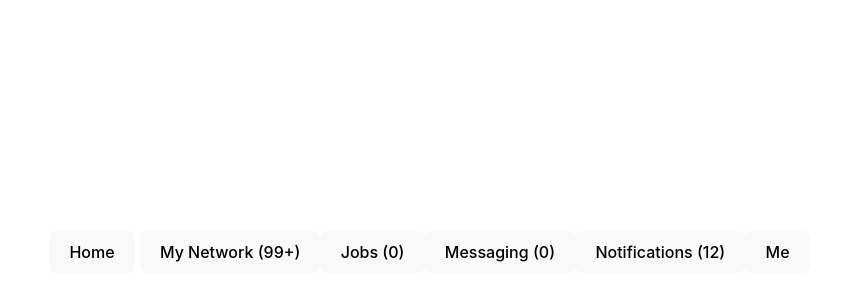
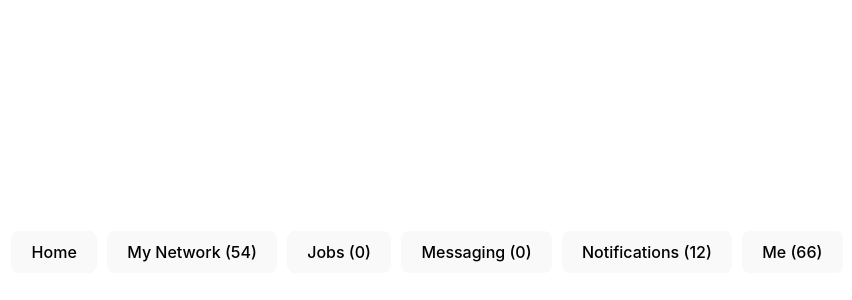
Before and after one commit to rizkitaufikanindhita/Cohort_Practice, a React (Vite) app in the folder zustand_deep_dive_w_7_4/: page / in a window 1280 px wide. Shown: the part 148-448 px from the top of the page, without its empty margins (213-1065 px from the left). Built offline with nearby package versions, Linux system fonts and the light colour scheme.

Commit message:
zustand deep dive

```diff
--- a/zustand_deep_dive_w_7_4/src/App.jsx
+++ b/zustand_deep_dive_w_7_4/src/App.jsx
@@ -1,29 +1,25 @@
-import { useState } from 'react'
-import reactLogo from './assets/react.svg'
-import viteLogo from '/vite.svg'
-import './App.css'
-import MyNetwork from './assets/components/MyNetwork'
-import Jobs from './assets/components/Jobs'
-import Messaging from './assets/components/Messaging'
-import Notifications from './assets/components/Notifications'
+import "./App.css";
+import MyNetwork from "./components/MyNetwork";
+import Jobs from "./components/Jobs";
+import Messaging from "./components/Messaging";
+import Notifications from "./components/Notifications";
+import Me from "./components/Me";
 
 function App() {
-  const [count, setCount] = useState(0)
-
   return (
     <div>
-      <button style={{margin:"5px"}}>Home</button>
+      <button style={{ margin: "5px" }}>Home</button>
 
-      <MyNetwork/>
-      <Jobs/>
-      <Messaging/>
-      <Notifications/>
+      <MyNetwork />
+      <Jobs />
+      <Messaging />
+      <Notifications />
 
-      <button>Me</button>
+      <Me />
     </div>
-  )
+  );
 }
 
-export default App
+export default App;
 
 //lanjut 10:10 di week 7.4 | Recoil Deep dive
--- a/zustand_deep_dive_w_7_4/src/assets/components/Jobs.jsx
+++ /dev/null
@@ -1,8 +0,0 @@
-import { Fragment } from "react"
-import useAppStore from "../../store"
-
-const Jobs = () => {
-    const jobsCount = useAppStore((state)=>state.jobsCount)
-    return <Fragment><button>Jobs ({jobsCount})</button></Fragment>
-}
-export default Jobs
--- a/zustand_deep_dive_w_7_4/src/assets/components/Messaging.jsx
+++ /dev/null
@@ -1,8 +0,0 @@
-import { Fragment } from "react"
-import useAppStore from "../../store"
-
-const Messaging = () => {
-    const messagingCount = useAppStore((state)=>state.messagingCount)
-    return <Fragment><button>Messaging ({messagingCount})</button></Fragment>
-}
-export default Messaging
--- a/zustand_deep_dive_w_7_4/src/assets/components/MyNetwork.jsx
+++ /dev/null
@@ -1,8 +0,0 @@
-import { Fragment } from "react"
-import useAppStore from "../../store"
-
-const MyNetwork = () => {
-    const networkCount = useAppStore((state)=>state.networkCount)
-    return <Fragment><button>My Network ({networkCount >= 100 ? "99+" : networkCount})</button></Fragment>
-}
-export default MyNetwork
--- a/zustand_deep_dive_w_7_4/src/assets/components/Notifications.jsx
+++ /dev/null
@@ -1,8 +0,0 @@
-import { Fragment } from "react"
-import useAppStore from "../../store"
-
-const Notifications = () => {
-    const notificationCount = useAppStore((state)=>state.notificationCount)
-    return <Fragment><button>Notifications ({notificationCount})</button></Fragment>
-}
-export default Notifications
--- /dev/null
+++ b/zustand_deep_dive_w_7_4/src/components/Jobs.jsx
@@ -0,0 +1,14 @@
+import { Fragment } from "react";
+import useAppStore from "../store";
+
+const Jobs = () => {
+  const jobsCount = useAppStore((state) => state.jobsCount);
+  return (
+    <Fragment>
+      <button style={{ margin: "5px" }}>
+        Jobs ({jobsCount >= 100 ? "99+" : jobsCount})
+      </button>
+    </Fragment>
+  );
+};
+export default Jobs;
--- /dev/null
+++ b/zustand_deep_dive_w_7_4/src/components/Me.jsx
@@ -0,0 +1,23 @@
+import { Fragment } from "react";
+import useAppStore from "../store";
+import { shallow } from "zustand/shallow";
+
+const Me = () => {
+  const [increaseMessageCount, meCount] = useAppStore(
+    (state) => [state.increaseMessageCount, state.meCount()],
+    shallow
+  );
+
+  return (
+    <Fragment>
+      <button onClick={increaseMessageCount} style={{ margin: "5px" }}>
+        Me ({meCount >= 100 ? "99+" : meCount})
+      </button>
+    </Fragment>
+  );
+};
+
+export default Me;
+
+// state.increaseMessageCount tanpa () karena ingin memanggil fungsinya
+// state.meCount() dengan menggunakan () karena ingin mendapatkan nilainya dari fungsinya
--- /dev/null
+++ b/zustand_deep_dive_w_7_4/src/components/Messaging.jsx
@@ -0,0 +1,14 @@
+import { Fragment } from "react";
+import useAppStore from "../store";
+
+const Messaging = () => {
+  const messagingCount = useAppStore((state) => state.messagingCount);
+  return (
+    <Fragment>
+      <button style={{ margin: "5px" }}>
+        Messaging ({messagingCount >= 100 ? "99+" : messagingCount})
+      </button>
+    </Fragment>
+  );
+};
+export default Messaging;
--- /dev/null
+++ b/zustand_deep_dive_w_7_4/src/components/MyNetwork.jsx
@@ -0,0 +1,14 @@
+import { Fragment } from "react";
+import useAppStore from "../store";
+
+const MyNetwork = () => {
+  const networkCount = useAppStore((state) => state.networkCount);
+  return (
+    <Fragment>
+      <button style={{ margin: "5px" }}>
+        My Network ({networkCount >= 100 ? "99+" : networkCount})
+      </button>
+    </Fragment>
+  );
+};
+export default MyNetwork;
--- /dev/null
+++ b/zustand_deep_dive_w_7_4/src/components/Notifications.jsx
@@ -0,0 +1,14 @@
+import { Fragment } from "react";
+import useAppStore from "../store";
+
+const Notifications = () => {
+  const notificationCount = useAppStore((state) => state.notificationCount);
+  return (
+    <Fragment>
+      <button style={{ margin: "5px" }}>
+        Notifications ({notificationCount >= 100 ? "99+" : notificationCount})
+      </button>
+    </Fragment>
+  );
+};
+export default Notifications;
--- a/zustand_deep_dive_w_7_4/src/store.js
+++ b/zustand_deep_dive_w_7_4/src/store.js
@@ -1,17 +1,28 @@
+/* eslint-disable no-undef */
+/* eslint-disable no-unused-vars */
 import { create } from "zustand";
 
-const useAppStore = create((set)=>({
-    //networkCount
-    networkCount : 104,
+const useAppStore = create((set, get) => ({
+  //networkCount
+  networkCount: 54,
 
-    //jobsCount
-    jobsCount : 0,
+  //jobsCount
+  jobsCount: 0,
 
-    //messagingCount
-    messagingCount : 0,
+  //messagingCount
+  messagingCount: 0,
+  increaseMessageCount: () =>
+    set((state) => ({ messagingCount: state.messagingCount + 1 })),
 
-    //notificationCount
-    notificationCount : 12,
-}))
+  //notificationCount
+  notificationCount: 12,
 
-export default useAppStore
+  //me
+  meCount: () => {
+    const { networkCount, jobsCount, messagingCount, notificationCount } =
+      get();
+    return networkCount + jobsCount + messagingCount + notificationCount;
+  },
+}));
+
+export default useAppStore;
```
